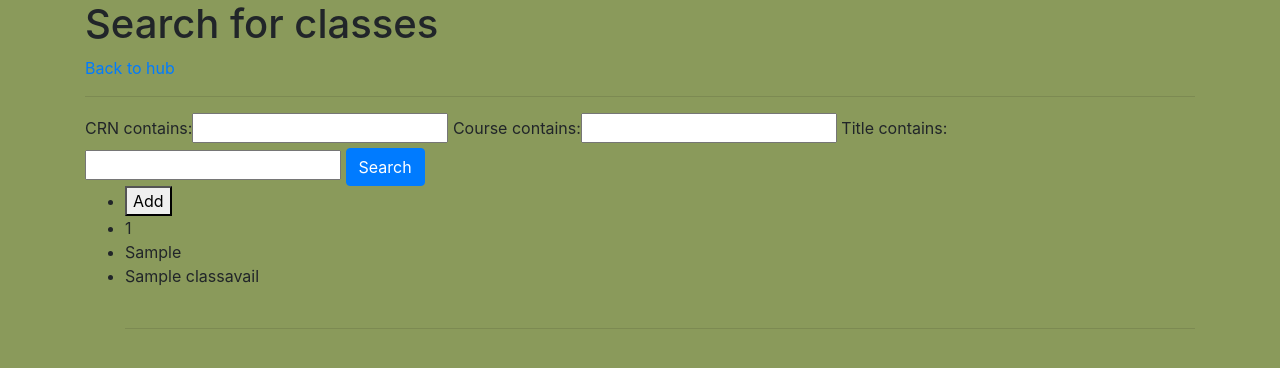
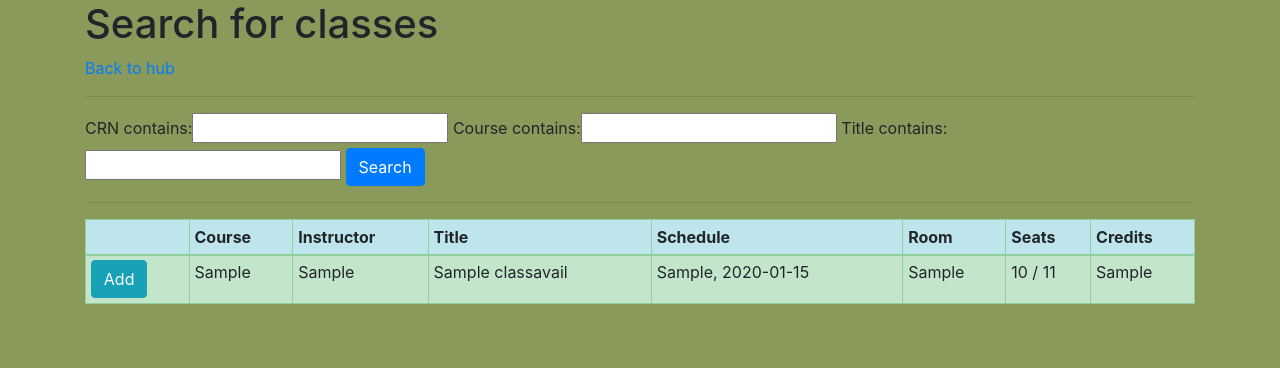
Before and after one commit to Alyssia-Chen/Toothless, a Django app: page /search/ in a window 1280 px wide. Shown: the part 56-424 px from the top of the page. Run offline with Django 3.2, Linux system fonts and the light colour scheme; tables that the repository leaves empty hold one stand-in row (values such as "Sample post"); parts of the project's set-up code (start-up, migrations or seed data) failed here and were passed over; some libraries are stand-ins or nearby versions.

Commit message:
beautifying search table

```diff
--- a/classavails/templates/classavails/search.html
+++ b/classavails/templates/classavails/search.html
@@ -18,27 +18,42 @@
     </form>
 
     {% if classavails_list %}
-        <ul>
-        {% for class in filter.qs %}
-            <li>
-                <form action="{% url 'classavails:add_class' %}" method="POST">
-                    {% csrf_token %}
-                    <button type="submit" name='add' value={{class.pk}}>Add</button>
-                </form>
-                <!---
-                <form method="get">
-                    <button type="submit" name='add' value={{ class }}>Add</button>
-                </form>
-                -->
-            </li>
-            <li>{{class.CRN}}</li>
-            <li>{{ class.course }}</li>
-            <li>{{ class.title }}</li>
-            <br>
-            <hr>
-            <br>
-        {% endfor %}
-        </ul>
+        <hr>
+        <table class="table table-bordered table-sm table-success">
+            <thead>
+                <tr class="table-info">
+                    <th scope="col"></th>
+                    <th scope="col">Course</th>
+                    <th scope="col">Instructor</th>
+                    <th scope="col">Title</th>
+                    <th scope="col">Schedule</th>
+                    <th scope="col">Room</th>
+                    <th scope="col">Seats</th>
+                    <th scope="col">Credits</th>
+                </tr>
+            </thead>
+            <tbody>
+                {% for class in filter.qs %}
+                    <tr>
+                        <td>
+                            <form action="{% url 'classavails:add_class' %}" method="POST">
+                                {% csrf_token %}
+                                <button type="submit" class="btn btn-info" name='add' value={{class.pk}}>Add</button>
+                            </form>
+                        </td>
+                        <td>{{ class.course }}</td>
+                        <td>{{class.instructor}}</td>
+                        <td>{{ class.title }}</td>
+                        <td>{{ class.days }}, {{ class.time }}</td>
+                        <td>{{ class.location }}</td>
+                        <td>{{ class.seatsAvail }} / {{ class.curEnrolled|add:class.seatsAvail }}</td>
+                        <td>{{ class.credits }}</td>
+
+
+                    </tr>
+                {% endfor %}
+            </tbody>
+        </table>
     {% else %}
         <p>You haven't chosen any classes</p>
     {% endif %}
```
